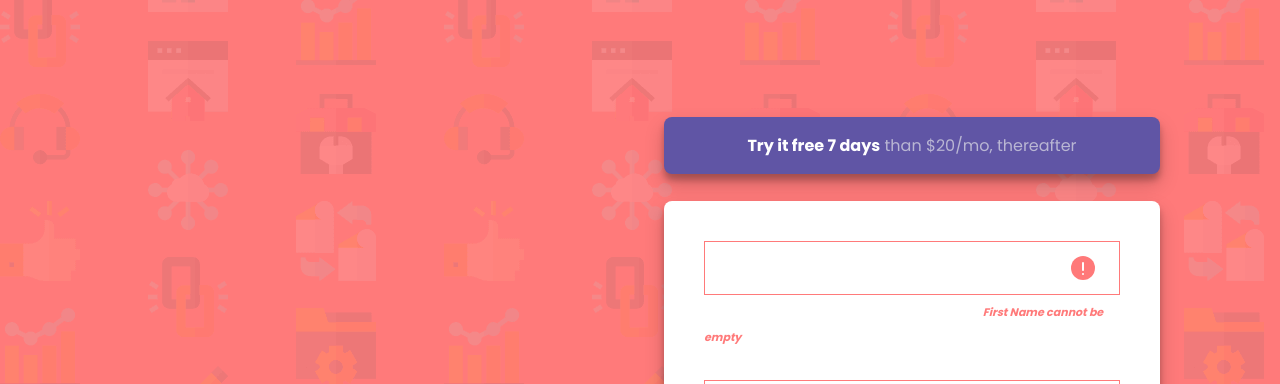
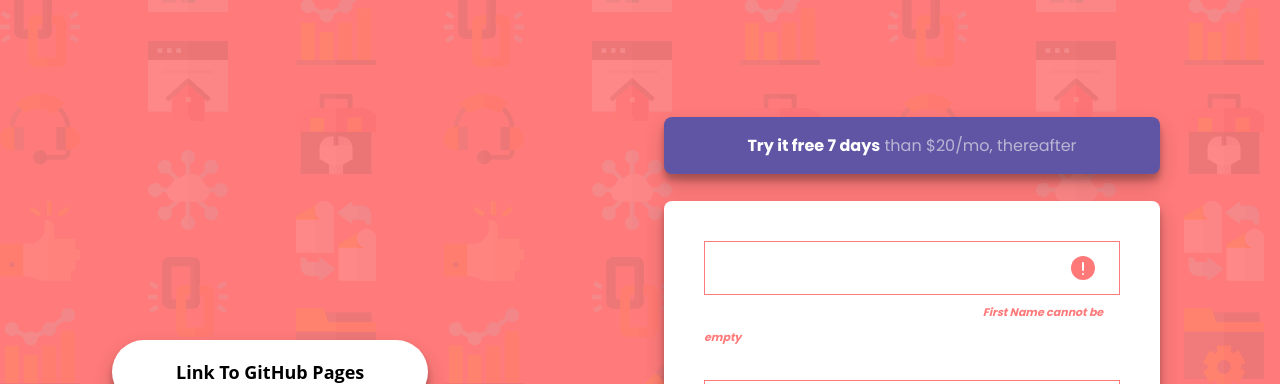
Before and after one commit to abdullmustyy/I4GxZuri-Responsiveness-MediaQuery-Task, a plain HTML site: page index.html in a window 1280 px wide. Shown: the top 384 px of the page. Drawn offline with Linux system fonts and the light colour scheme.

Commit message:
Add link to GitHub Page

```diff
--- a/index.html
+++ b/index.html
@@ -13,6 +13,9 @@
     <main class="main">
         <div class="container">
             <section class="info">
+                <a href="https://github.com/abdullmustyy/I4GxZuri-Huddle-Landing-Page-Task/settings/pages"><button
+                        type="button">Link To
+                        GitHub Pages</button></a>
                 <h1>
                     Learn to code by watching others
                 </h1>
@@ -37,7 +40,8 @@
                             <span class="span2">Last Name cannot be empty</span>
                         </div>
                         <div class="email-container">
-                            <input type="email" id="email" name="email" placeholder="Email Address" class="email" required>
+                            <input type="email" id="email" name="email" placeholder="Email Address" class="email"
+                                required>
                             <span class="span3">Looks like this is not an email</span>
                             <span class="invalid-span">email@example/com</span>
                         </div>
--- a/style.css
+++ b/style.css
@@ -125,6 +125,26 @@ input:valid {
     padding: 0 1rem;
 }
 
+.main .info button {
+    border: none;
+    border-radius: 3rem;
+    Box-shadow:
+        0 10px 20px rgba(0, 0, 0, 0.19),
+        0 6px 6px rgba(0, 0, 0, 0.23);
+    background: white;
+    font-family: 'Open Sans', sans-serif;
+    font-size: large;
+    font-weight: 700;
+    height: 4rem;
+    margin-bottom: 1rem;
+    padding: 0rem 4rem;
+}
+
+.main .info button:hover {
+    color: lighten(var(--primaryColor), 50%);
+    opacity: 0.6;
+}
+
 .main .info p {
     color: white;
     font-size: 17px;
@@ -160,8 +180,8 @@ input:valid {
 .main .reg-form {
     background: white;
     box-shadow:
-            0 10px 20px rgba(0, 0, 0, 0.19),
-            0 6px 6px rgba(0, 0, 0, 0.23);
+        0 10px 20px rgba(0, 0, 0, 0.19),
+        0 6px 6px rgba(0, 0, 0, 0.23);
     border-radius: 0.5rem;
     padding: 2.5rem 2.5rem 3rem;
 }
```
